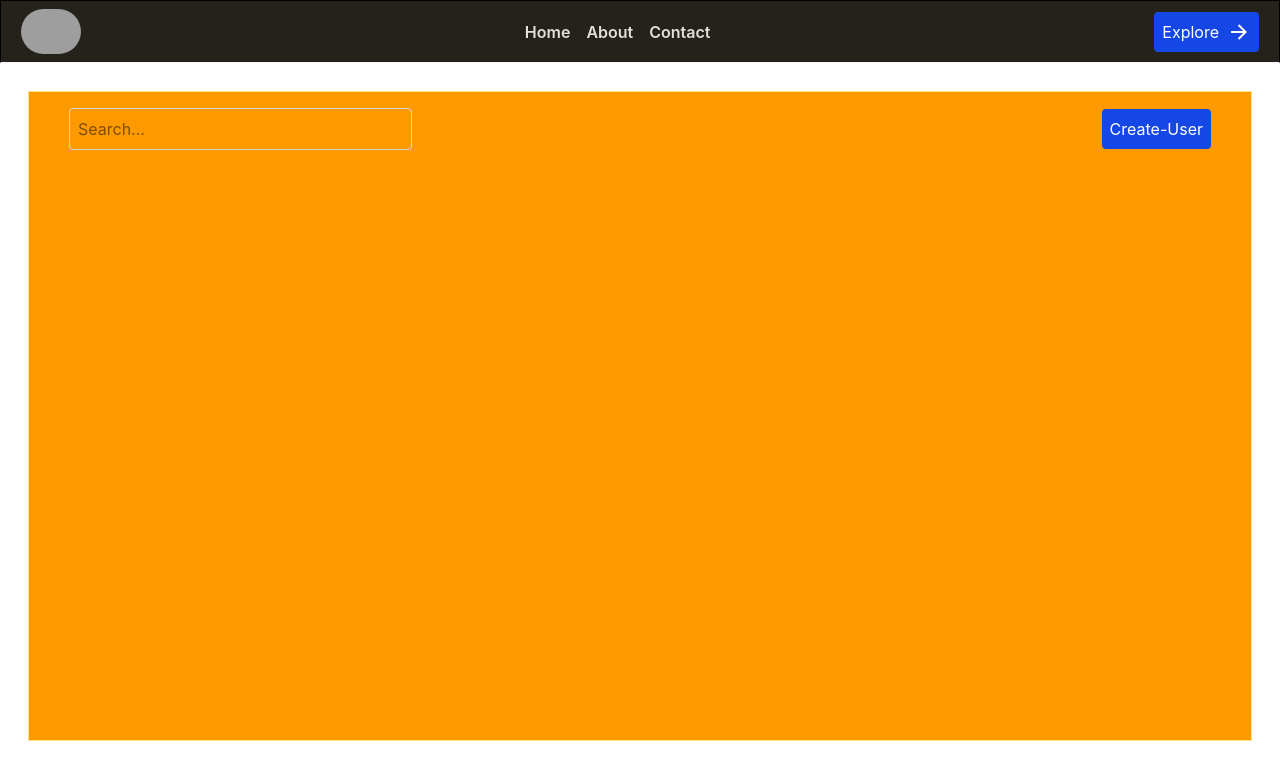
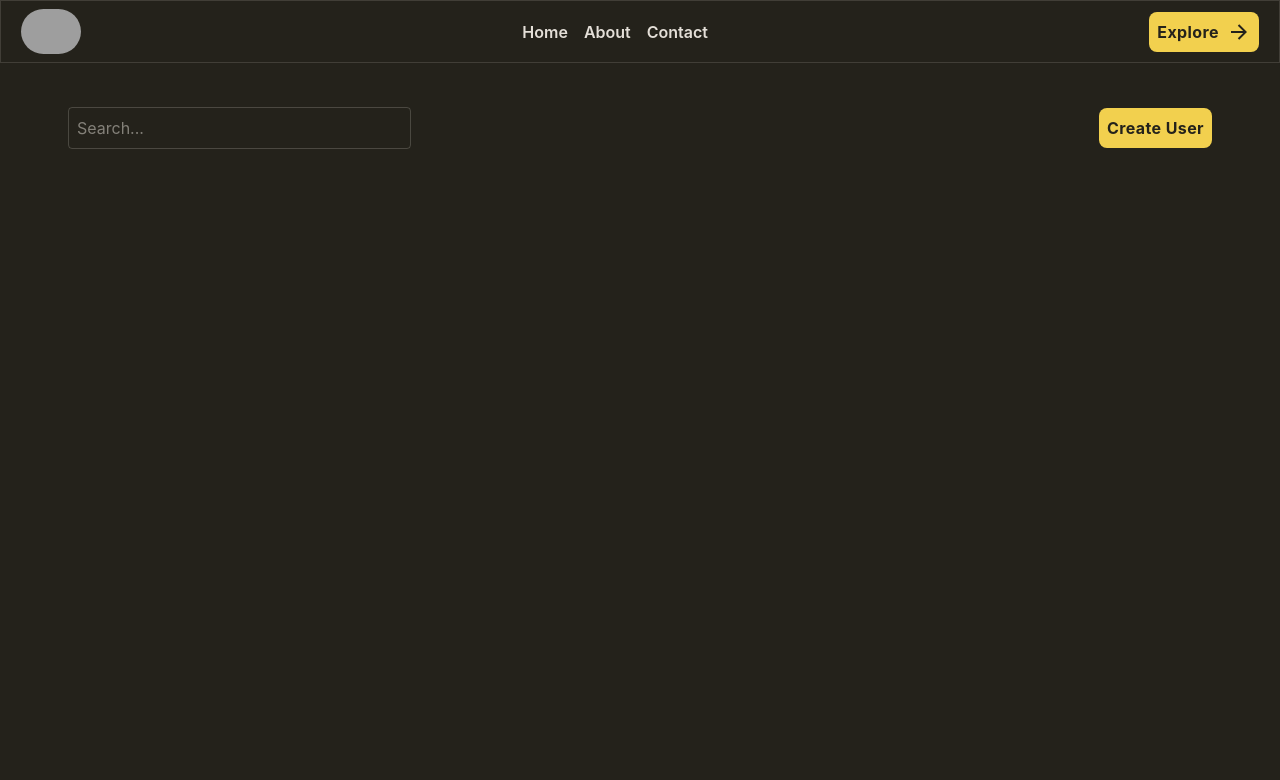
Before and after one commit to prathamkave/RHF_CRUD, a React (Vite) app: page / in a window 1280 px wide. Shown: the top 780 px of the page. Built offline with nearby package versions, Linux system fonts and the light colour scheme; grey boxes are pictures that could not be loaded.

Commit message:
dashboard and button to form

```diff
--- a/src/App.jsx
+++ b/src/App.jsx
@@ -1,17 +1,20 @@
-import React from "react";
+import React, { useState } from "react";
 import Nav from "./components/Nav";
 import Content from "./components/Content";
+import Form from "./components/Form";
+
 const App = () => {
+  const [toggle, setToggle] = useState(false);
+
   return (
-    <div>
-      <Nav />
-      <div className="m-3 p-4">
-        <Content />
+    <div className="bg-[#24221B] min-h-screen">
+      <Nav setToggle={setToggle} />
+
+      <div className="m-3 p-4 ">
+        <Content setToggle={setToggle} />
       </div>
 
-      {/* <Form />
-      <UserCard />
-      <Button /> */}
+      {toggle && <Form setToggle={setToggle} />}
     </div>
   );
 };
--- a/src/components/Content.jsx
+++ b/src/components/Content.jsx
@@ -1,11 +1,11 @@
 import React from "react";
 import SearchBar from "./SearchBar";
 
-const Content = () => {
+const Content = ({ setToggle }) => {
   return (
-    <div className="px-10 h-[calc(100vh-150px)] border border-amber-200 bg-amber-500">
+    <div className="px-10 h-[calc(100vh-150px)] bg-[#24221B]">
       <div className="mt-4">
-        <SearchBar />
+        <SearchBar setToggle={setToggle} />
       </div>
     </div>
   );
--- a/src/components/Form.jsx
+++ b/src/components/Form.jsx
@@ -1,7 +1,7 @@
 import React from "react";
 import { useForm } from "react-hook-form";
 
-const Form = () => {
+const Form = ({ setToggle }) => {
   const {
     register,
     handleSubmit,
@@ -13,22 +13,26 @@ const Form = () => {
   };
 
   return (
-		<div className='flex items-center justify-center h-screen w-full bg-[#24221B] overflow-hidden font-poppins p-4'>
-			<div className='w-full max-w-md p-6 bg-[#24221B] rounded-2xl shadow-2xl border border-[#E4DFD8]/15'>
-				<h2 className='text-2xl font-bold mb-5 text-center text-[#E4DFD8] tracking-tight'>
+    <div className="fixed inset-0 bg-black/60 flex items-center justify-center z-50">
+      <div className="relative w-full max-w-md p-6 bg-[#24221B] rounded-2xl shadow-2xl border border-[#E4DFD8]/15">
+        <button
+          type="button"
+          onClick={() => setToggle(false)}
+          className="absolute top-4 right-4 text-white text-xl"
+        >
+          ✕
+        </button>
+        <h2 className="text-2xl font-bold mb-5 text-center text-[#E4DFD8] tracking-tight">
           Profile Details
         </h2>
 
-				<form
-					onSubmit={handleSubmit(onSubmit)}
-					className='space-y-3'
-				>
+        <form onSubmit={handleSubmit(onSubmit)} className="space-y-3">
           <div>
-						<label className='block text-xs font-bold text-[#E4DFD8] mb-1 uppercase tracking-wider'>
+            <label className="block text-xs font-bold text-[#E4DFD8] mb-1 uppercase tracking-wider">
               Image URL *
             </label>
             <input
-							type='url'
+              type="url"
               {...register("imageUrl", {
                 required: "Image URL is required",
                 pattern: {
@@ -41,63 +45,63 @@ const Form = () => {
                   ? "border-red-400 focus:ring-red-400/20"
                   : "border-[#E4DFD8]/20 focus:border-[#F2D04E] focus:ring-[#F2D04E]/20"
               }`}
-							placeholder='https://example.com/image.jpg'
+              placeholder="https://example.com/image.jpg"
             />
             {errors.imageUrl && (
-							<p className='mt-1 text-xs font-semibold text-red-400'>
+              <p className="mt-1 text-xs font-semibold text-red-400">
                 {errors.imageUrl.message}
               </p>
             )}
           </div>
 
           <div>
-						<label className='block text-xs font-bold text-[#E4DFD8] mb-1 uppercase tracking-wider'>
+            <label className="block text-xs font-bold text-[#E4DFD8] mb-1 uppercase tracking-wider">
               User Name *
             </label>
             <input
-							type='text'
+              type="text"
               {...register("name", { required: "Name is required" })}
               className={`w-full px-3 py-2 bg-[#24221B] border rounded-lg text-sm text-[#E4DFD8] placeholder-[#E4DFD8]/30 focus:outline-none focus:ring-2 transition-all duration-300 ${
                 errors.name
                   ? "border-red-400 focus:ring-red-400/20"
                   : "border-[#E4DFD8]/20 focus:border-[#F2D04E] focus:ring-[#F2D04E]/20"
               }`}
-							placeholder='Enter your name'
+              placeholder="Enter your name"
             />
             {errors.name && (
-							<p className='mt-1 text-xs font-semibold text-red-400'>
+              <p className="mt-1 text-xs font-semibold text-red-400">
                 {errors.name.message}
               </p>
             )}
           </div>
 
           <div>
-						<label className='block text-xs font-bold text-[#E4DFD8] mb-1 uppercase tracking-wider'>
+            <label className="block text-xs font-bold text-[#E4DFD8] mb-1 uppercase tracking-wider">
               Role / Designation *
             </label>
             <input
-							type='text'
+              type="text"
               {...register("role", { required: "Role is required" })}
               className={`w-full px-3 py-2 bg-[#24221B] border rounded-lg text-sm text-[#E4DFD8] placeholder-[#E4DFD8]/30 focus:outline-none focus:ring-2 transition-all duration-300 ${
                 errors.role
                   ? "border-red-400 focus:ring-red-400/20"
                   : "border-[#E4DFD8]/20 focus:border-[#F2D04E] focus:ring-[#F2D04E]/20"
               }`}
-							placeholder='Software Engineer'
+              placeholder="Software Engineer"
             />
             {errors.role && (
-							<p className='mt-1 text-xs font-semibold text-red-400'>
+              <p className="mt-1 text-xs font-semibold text-red-400">
                 {errors.role.message}
               </p>
             )}
           </div>
 
           <div>
-						<label className='block text-xs font-bold text-[#E4DFD8] mb-1 uppercase tracking-wider'>
+            <label className="block text-xs font-bold text-[#E4DFD8] mb-1 uppercase tracking-wider">
               Email Address *
             </label>
             <input
-							type='email'
+              type="email"
               {...register("email", {
                 required: "Email is required",
                 pattern: {
@@ -110,21 +114,21 @@ const Form = () => {
                   ? "border-red-400 focus:ring-red-400/20"
                   : "border-[#E4DFD8]/20 focus:border-[#F2D04E] focus:ring-[#F2D04E]/20"
               }`}
-							placeholder='Enter your email'
+              placeholder="Enter your email"
             />
             {errors.email && (
-							<p className='mt-1 text-xs font-semibold text-red-400'>
+              <p className="mt-1 text-xs font-semibold text-red-400">
                 {errors.email.message}
               </p>
             )}
           </div>
 
           <div>
-						<label className='block text-xs font-bold text-[#E4DFD8] mb-1 uppercase tracking-wider'>
+            <label className="block text-xs font-bold text-[#E4DFD8] mb-1 uppercase tracking-wider">
               Phone Number *
             </label>
             <input
-							type='tel'
+              type="tel"
               {...register("phone", {
                 required: "Phone number is required",
                 minLength: {
@@ -145,18 +149,18 @@ const Form = () => {
                   ? "border-red-400 focus:ring-red-400/20"
                   : "border-[#E4DFD8]/20 focus:border-[#F2D04E] focus:ring-[#F2D04E]/20"
               }`}
-							placeholder='Enter your phone number'
+              placeholder="Enter your phone number"
             />
             {errors.phone && (
-							<p className='mt-1 text-xs font-semibold text-red-400'>
+              <p className="mt-1 text-xs font-semibold text-red-400">
                 {errors.phone.message}
               </p>
             )}
           </div>
 
           <button
-						type='submit'
-						className='w-full py-2.5 mt-4 text-[#24221B] text-base font-bold tracking-wide rounded-lg bg-[#F2D04E] hover:bg-[#E5C138] focus:outline-none focus:ring-2 focus:ring-[#F2D04E]/40 transition-all cursor-pointer duration-300 active:scale-[0.98]'
+            type="submit"
+            className="w-full py-2.5 mt-4 text-[#24221B] text-base font-bold tracking-wide rounded-lg bg-[#F2D04E] hover:bg-[#E5C138] focus:outline-none focus:ring-2 focus:ring-[#F2D04E]/40 transition-all cursor-pointer duration-300 active:scale-[0.98]"
           >
             Save Profile
           </button>
--- a/src/components/Nav.jsx
+++ b/src/components/Nav.jsx
@@ -3,7 +3,7 @@ import { RiArrowRightLine } from "@remixicon/react";
 
 const Nav = () => {
   return (
-    <div className="px-5 py-2 border border-b-gray-100 bg-[#24221B] flex justify-between items-center">
+    <div className="px-5 py-2 border border-[#E4DFD8]/15 bg-[#24221B] flex justify-between items-center">
       <div>
         <img
           className="rounded-full w-15"
@@ -16,7 +16,7 @@ const Nav = () => {
         <p className="hover:underline cursor-pointer text-[#E4DFD8]">About</p>
         <p className="hover:underline cursor-pointer text-[#E4DFD8]">Contact</p>
       </div>
-      <button className="p-2 bg-blue-700 text-white cursor-pointer rounded">
+      <button className="p-2  text-[#24221B] text-base font-bold tracking-wide rounded-lg bg-[#F2D04E] hover:bg-[#E5C138] focus:outline-none focus:ring-2 focus:ring-[#F2D04E]/40 transition-all  duration-300 active:scale-[0.98]  cursor-pointer">
         <div className="flex gap-2 items-center">
           Explore <RiArrowRightLine />
         </div>
--- a/src/components/SearchBar.jsx
+++ b/src/components/SearchBar.jsx
@@ -1,22 +1,18 @@
-import React from "react";
-import { RiArrowRightLine } from "@remixicon/react";
-
-const SearchBar = () => {
+const SearchBar = ({ setToggle }) => {
   return (
-    <div>
-        <div className="flex gap-2 justify-between items-center">
+    <div className="flex gap-2 justify-between items-center">
       <input
         type="text"
         placeholder="Search..."
-        className="w-[30%] p-2 rounded border border-gray-300 focus:outline-none focus:ring-2 focus:ring-blue-500"
+        className="w-[30%] p-2 rounded border text-[#E4DFD8] border-[#E4DFD8]/20 focus:outline-none focus:ring-0 focus:border-[#F2D04E]"
       />
-        <button className="p-2 bg-blue-700 text-white cursor-pointer rounded">
-        <div className="flex gap-2 items-center">
-          Create-User
-        </div>
+
+      <button
+        onClick={() => setToggle(true)}
+        className="p-2 text-[#24221B] text-base font-bold tracking-wide rounded-lg bg-[#F2D04E] hover:bg-[#E5C138]"
+      >
+        Create User
       </button>
-
-        </div>
     </div>
   );
 };
--- a/src/components/UserCard.jsx
+++ b/src/components/UserCard.jsx
@@ -1,7 +1,19 @@
 import React from "react";
 
 const UserCard = () => {
-  return <div></div>;
+  return (
+    <div>
+      <div>
+        <img src="" alt="" />
+        <h2>Name</h2>
+        <p>Bio</p>
+      </div>
+      <div>
+        <button>Update</button>
+        <button>Delete</button>
+      </div>
+    </div>
+  );
 };
 
 export default UserCard;
```
Lines whose indentation alone changed are shown as unchanged.
